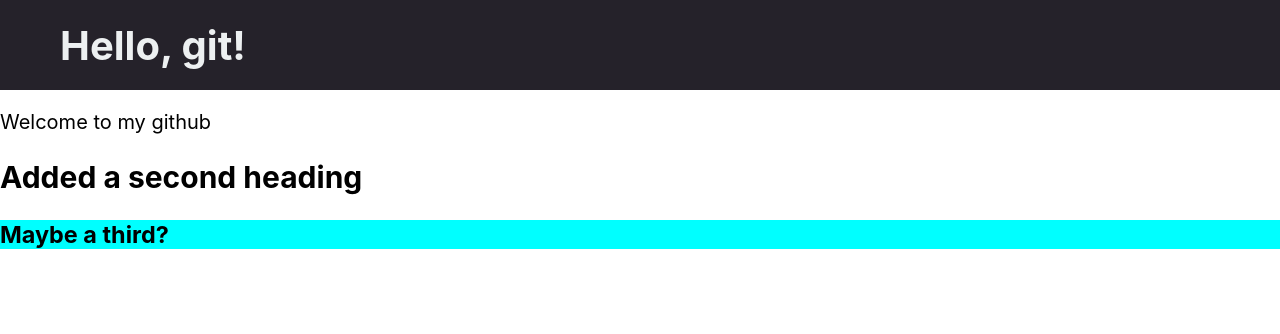
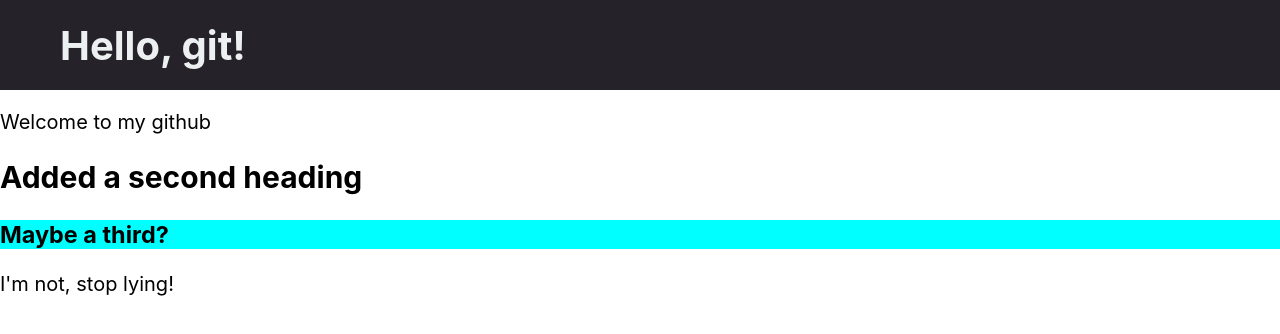
Before and after one commit to hxfella/edx, a plain HTML site: page index.html in a window 1280 px wide. Drawn offline with Linux system fonts and the light colour scheme.

Commit message:
merge testing

```diff
--- a/index.html
+++ b/index.html
@@ -14,5 +14,6 @@
     <p>Welcome to my github</p>
     <h2>Added a second heading</h2>
     <h3>Maybe a third?</h3>
+    <p>I'm not, stop lying!</p>
 </body>
 </html>
```
